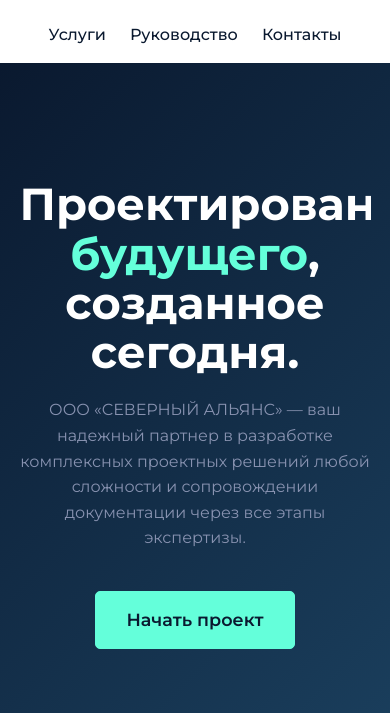
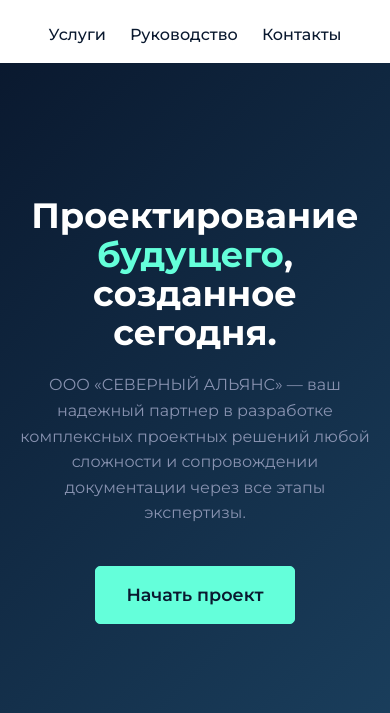
Before and after one commit to OOOAlyans/SevernyAlyans, a plain HTML site: page SevAl.html in a window 390 px wide. Shown: the part 131-844 px from the top of the page. Drawn offline with Linux system fonts and the light colour scheme.

Commit message:
Update SevAl.html

```diff
--- a/SevAl.html
+++ b/SevAl.html
@@ -74,7 +74,6 @@
             letter-spacing: 0.5px;
             text-align: center;
         }
-
 
         nav a {
             color: var(--primary-color);
@@ -276,7 +275,7 @@
                 margin: 0 auto;
             }
             .hero h2 {
-                font-size: 2.8em;
+                font-size: 2.2em;
             }
             .hero p {
                 font-size: 1em;
```
